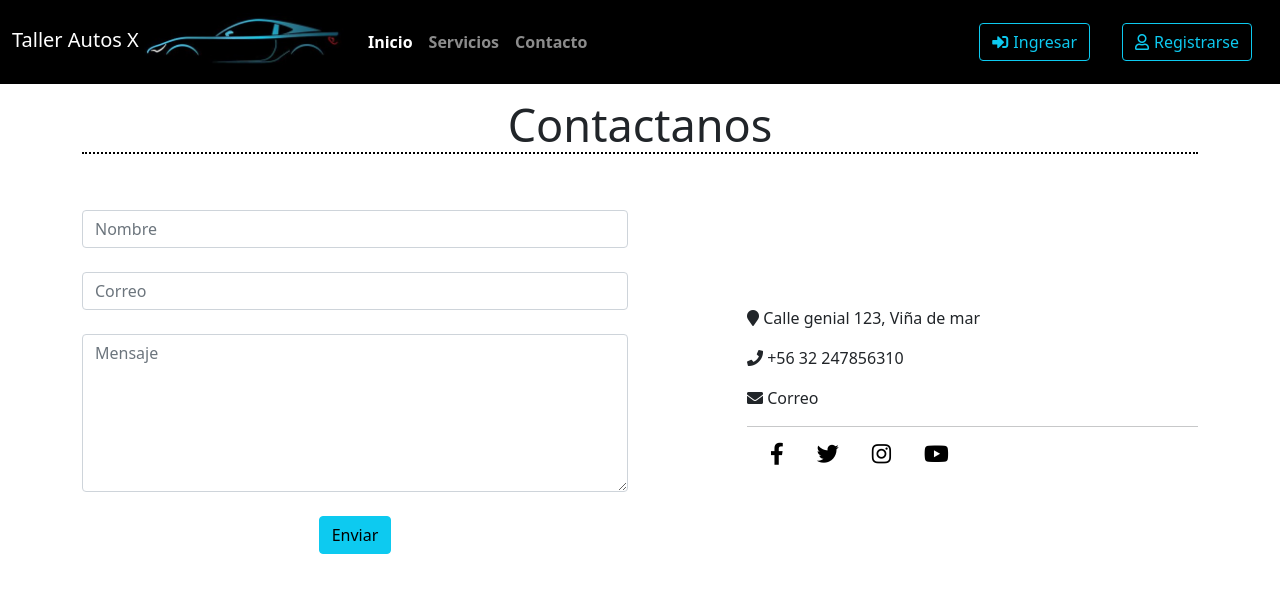
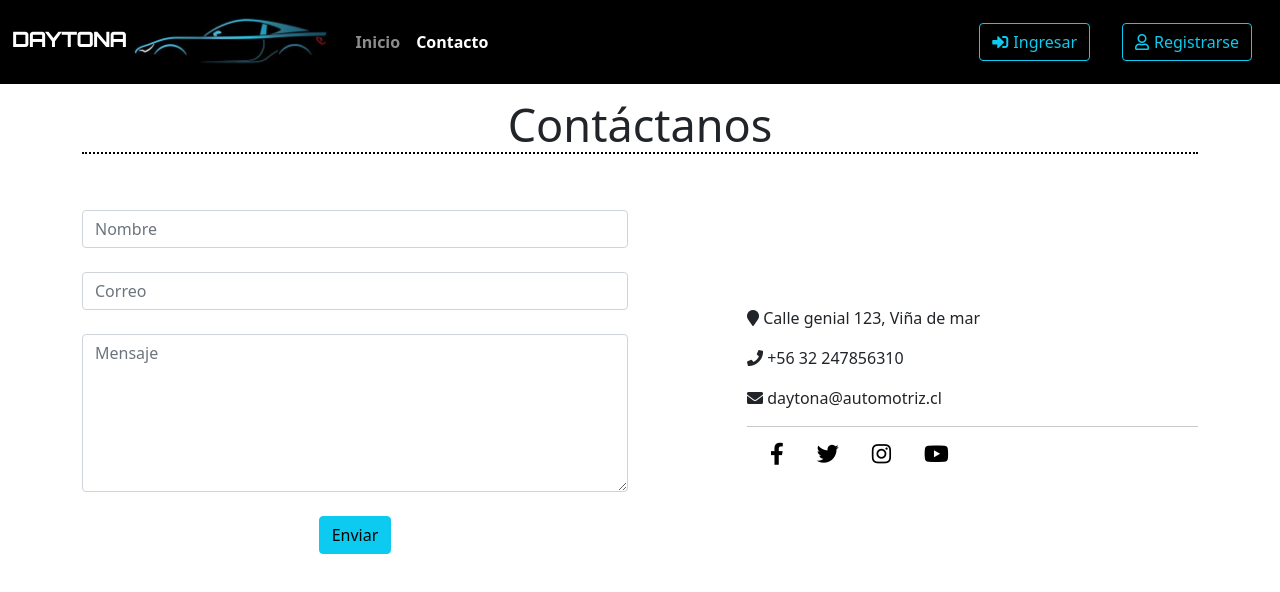
Before and after one commit to AlbaniaMusabeli/proyecto_caso3, a plain HTML site: page contacto.html in a window 1280 px wide. Drawn offline with nearby package versions, Linux system fonts and the light colour scheme.

Commit message:
Modificar pagina principal, contacto, formularios y detalles
Se modifico el navbar para agregar el nombre del taller.
Se elimino la etiqueta footer de las otras paginas.

```diff
--- a/contacto.html
+++ b/contacto.html
@@ -12,6 +12,7 @@
   <link rel="stylesheet" href="css/style.css">
   <link rel="stylesheet" href="css/formulario.css">
   <link href="https://fonts.googleapis.com/css2?family=Roboto&display=swap" rel="stylesheet">
+  <link href="https://fonts.googleapis.com/css2?family=Orbitron:wght@500&display=swap" rel="stylesheet">
   <link rel="stylesheet" href="vendor/fontawesome-free-5.15.3-web/css/all.min.css">
   <title>Contacto</title>
 </head>
@@ -20,7 +21,7 @@
   <header>
     <nav class="navbar fixed-top navbar-expand-lg navbar-dark bg-dark">
       <div class="container-fluid">
-        <a class="navbar-brand" href="#">Taller Autos X
+        <a class="navbar-brand" href="#"><span id="titulo_navbar">DAYTONA</span>
           <img src="img/logo.jpg" class="logo-navbar img-fluid">
         </a>
         <button class="navbar-toggler" type="button" data-bs-toggle="collapse" data-bs-target="#navbarText"
@@ -30,13 +31,11 @@
         <div class="collapse navbar-collapse" id="navbarText">
           <ul class="navbar-nav me-auto mb-2 mb-lg-0">
             <li class="nav-item">
-              <a class="nav-link active" aria-current="page" href="index.html">Inicio</a>
+              <a class="nav-link" aria-current="page" href="index.html">Inicio</a>
             </li>
+
             <li class="nav-item">
-              <a class="nav-link" href="#">Servicios</a>
-            </li>
-            <li class="nav-item">
-              <a class="nav-link" href="contacto.html">Contacto</a>
+              <a class="nav-link active" href="contacto.html">Contacto</a>
             </li>
           </ul>
           <div class="d-flex">
@@ -51,7 +50,7 @@
   </header>
   <main>
     <div class="contenedor container mt-5">
-      <h2 id="titulo__contacto">Contactanos</h2>
+      <h2 id="titulo__contacto">Contáctanos</h2>
       <br></br>
       <div class="row">
         <div class="col-md-6">
@@ -77,7 +76,7 @@
           <br><br><br><br>
           <p><i class="fa fa-map-marker"></i> Calle genial 123, Viña de mar</p>
           <p><i class="fa fa-phone"></i> +56 32 247856310</p>
-          <p><i class="fa fa-envelope"></i> Correo</p>
+          <p><i class="fa fa-envelope"></i> daytona@automotriz.cl</p>
 
           <hr>
 
--- a/css/style.css
+++ b/css/style.css
@@ -1,5 +1,11 @@
 :root{
     font-family:'Roboto' !important;
+}
+
+#titulo_navbar{
+    font-family: 'Orbitron';
+    font-weight: bold;
+    font-size: 20px;
 }
 
 .main_index{
```
Also changed, not shown: detalle_trabajo/detalle_1.html (+2 -3 lines), detalle_trabajo/detalle_2.html (+2 -3 lines), detalle_trabajo/detalle_3.html (+2 -3 lines), index.html (+2 -1 lines), login.html (+2 -4 lines), sign_up.html (+3 -4 lines).
